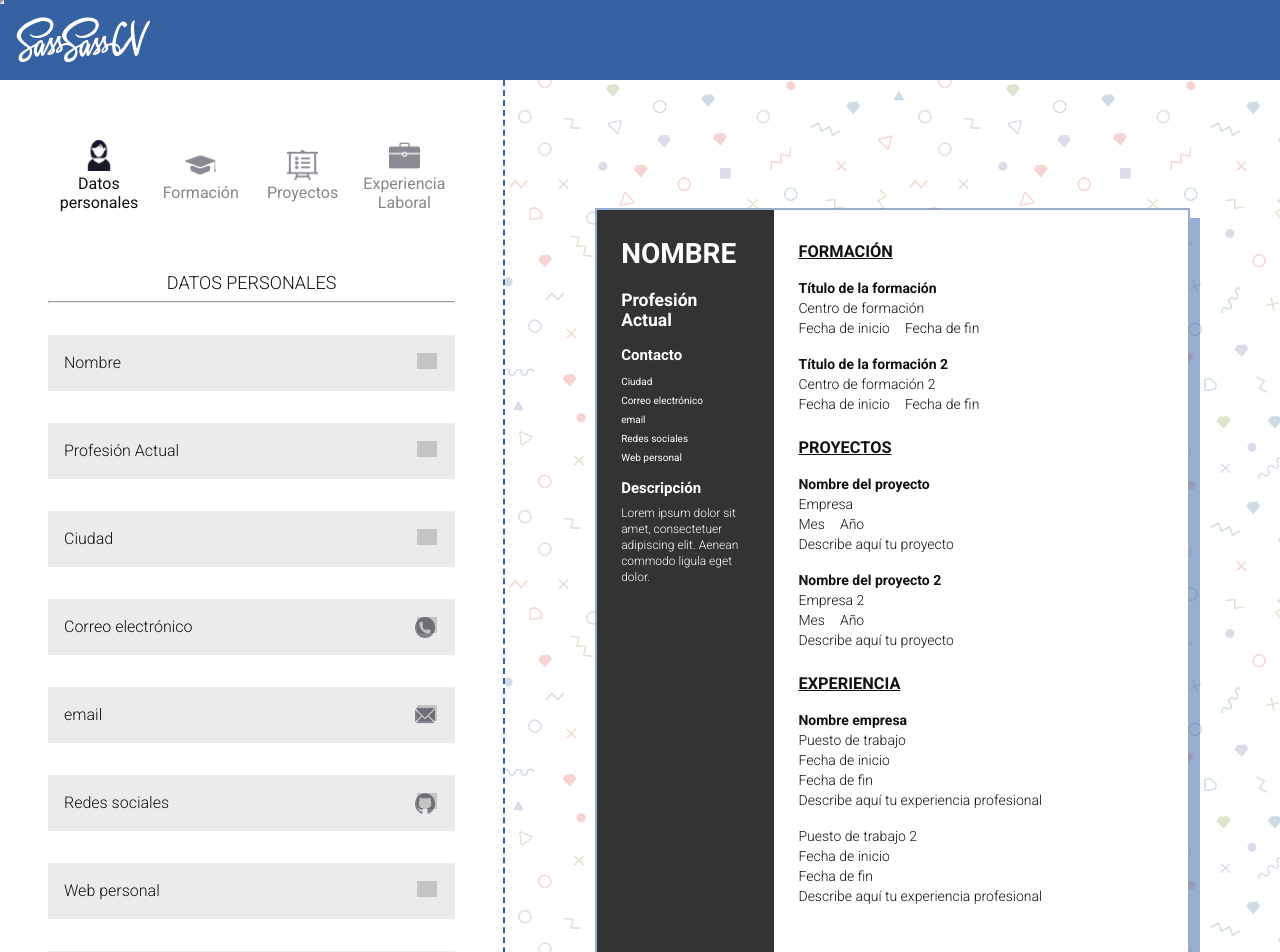
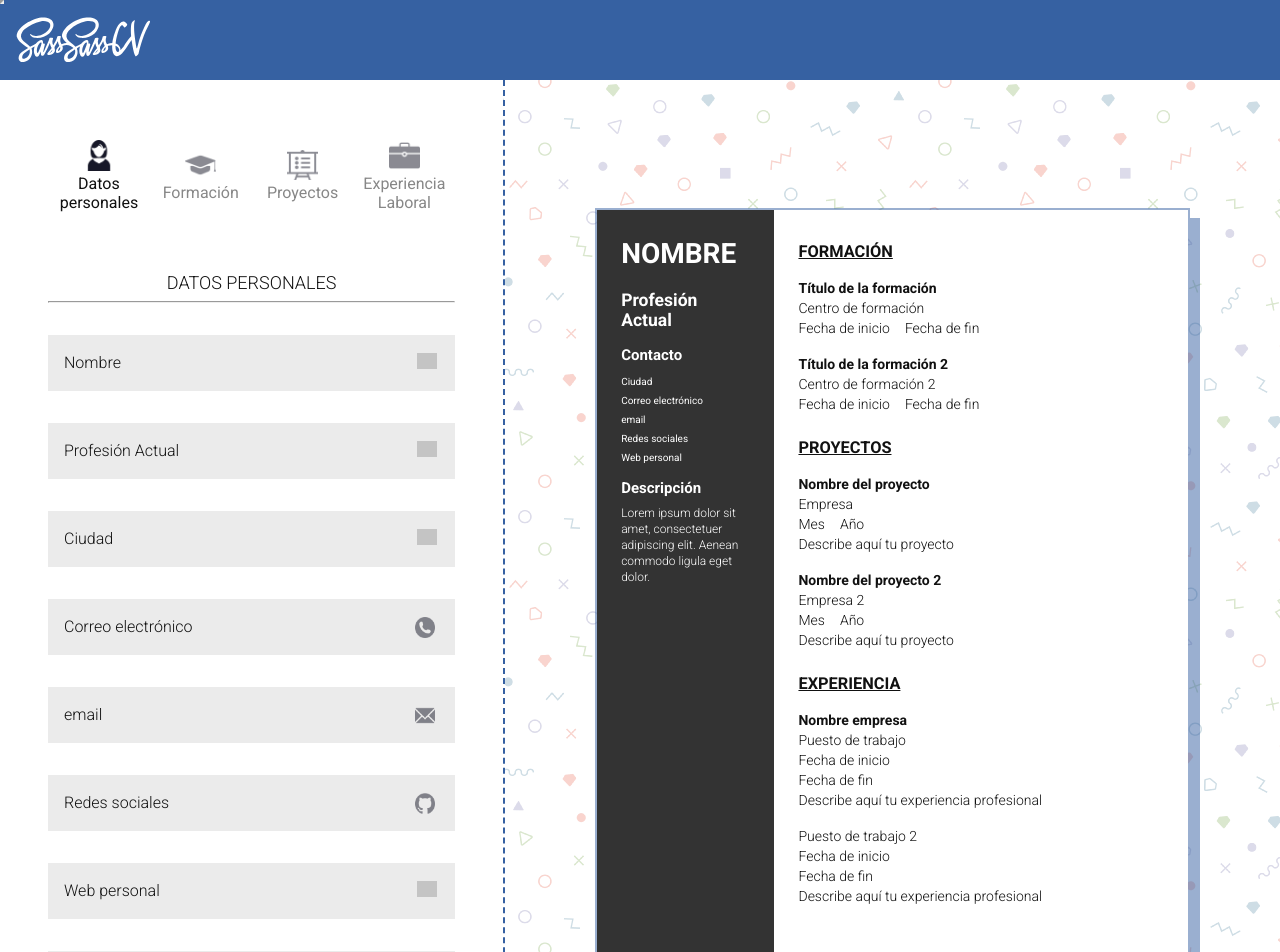
Before and after one commit to Adalab/project-clarke-s4-sass-sass-baby, a React (Create React App) app: page /experience in a window 1280 px wide. Shown: the top 952 px of the page. Built offline with nearby package versions, Linux system fonts and the light colour scheme; grey boxes are pictures that could not be loaded.

Commit message:
Inputs (#26)
* [Changes]inputs personal data

* [Add]button delete styles

```diff
--- a/src/components/PersonalData.js
+++ b/src/components/PersonalData.js
@@ -16,17 +16,17 @@
         <Input onChange={handleChange} className="input-form residence" id="residence" type="text" name="residence" placeholder="Lugar de residencia" value={this.props.data.residence} deleteState={this.props.deleteState} required={true}/>
 
         <div id="input_container">
-        <Input onChange={handleChange} className="input-form telephone" id="telephone" type="tel" name="telephone" placeholder="Teléfono" value={this.props.data.telephone} deleteState={this.props.deleteState} required={true} />
+        <input onChange={handleChange} className="input-form telephone" id="telephone" type="tel" name="telephone" placeholder="Teléfono" value={this.props.data.telephone} deleteState={this.props.deleteState} required={true} />
         <img src="img/phone.png" id="input_img" />
         </div>
 
         <div id="input_container">
-        <Input onChange={handleChange} className="input-form email" id="email" type="email" name="email" placeholder="Email" value={this.props.data.email} deleteState={this.props.deleteState} required={true} />
+        <input onChange={handleChange} className="input-form email" id="email" type="email" name="email" placeholder="Email" value={this.props.data.email} deleteState={this.props.deleteState} required={true} />
         <img src="img/email.png" id="input_img" />
         </div>
 
         <div id="input_container">
-        <Input onChange={handleChange} className="input-form social" id="social" type="url" name="social" placeholder="Red social - https://miredsocial.com" value={this.props.data.social} deleteState={this.props.deleteState} />
+        <input onChange={handleChange} className="input-form social" id="social" type="url" name="social" placeholder="Red social - https://miredsocial.com" value={this.props.data.social} deleteState={this.props.deleteState} />
         <img src="img/github-logo.png" id="input_img" />
         </div>
 
--- a/src/components/Projects.js
+++ b/src/components/Projects.js
@@ -50,8 +50,8 @@
 
       <Colapsable box= "secondProyectBox" link="Añadir proyecto 2">
       <div className= "drop-down">
-      <Input onChange={handleChange}  className="input-form main-value name-project" id="name-project" type="text" name="nameProject2" placeholder="Nombre del proyecto" required />
-      <input onChange={handleChange}  className="input-form company-project" id="company-project" type="text" name="companyProject2" placeholder="Empresa o proyecto personal" value={this.props.data.nameProject2} deleteState={this.props.deleteState} required={true} />
+      <Input onChange={handleChange}  className="input-form main-value name-project" id="name-project" type="text" name="nameProject2" placeholder="Nombre del proyecto" value={this.props.data.nameProject2} deleteState={this.props.deleteState} required />
+      <Input onChange={handleChange}  className="input-form company-project" id="company-project" type="text" name="companyProject2" placeholder="Empresa o proyecto personal" value={this.props.data.companyProject2} deleteState={this.props.deleteState} required={true} />
       <div className="containter-data-project">
       <select onChange={handleChange} className="input-form select-date" name="monthProject2">
       <option className="option-form grey" selected>Mes</option>
```
